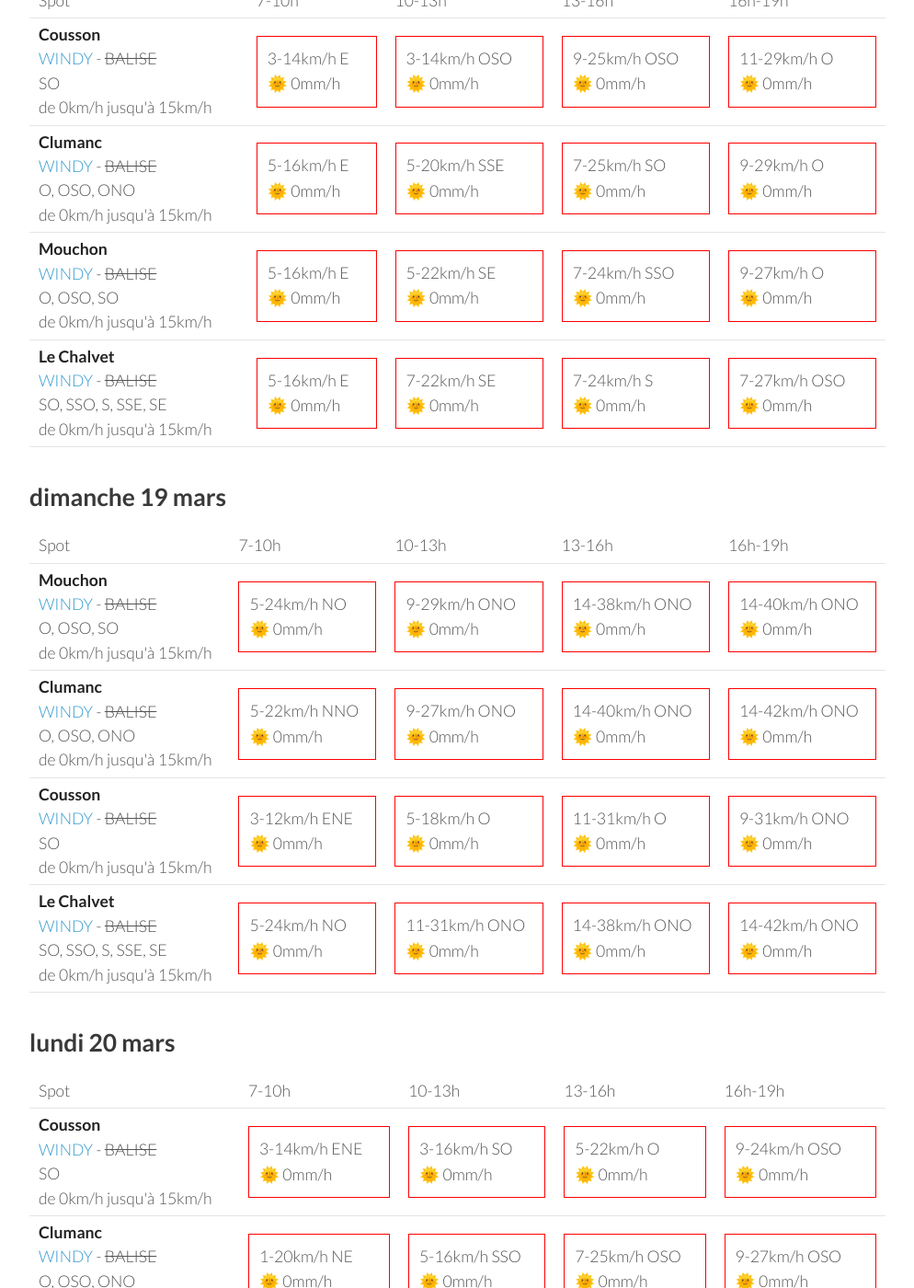
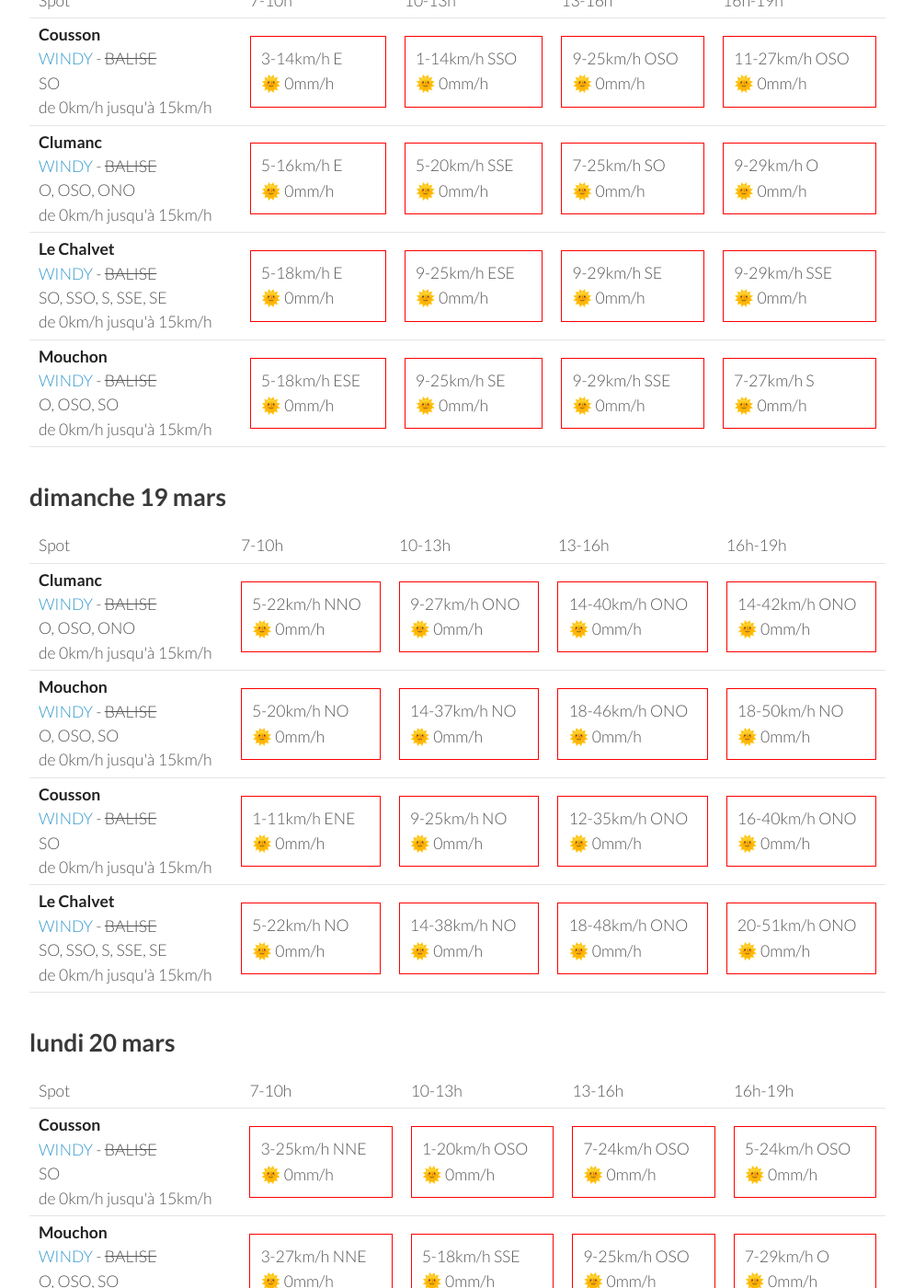
Before and after one commit to parapente-dans-le-nord/parapente-dans-le-nord.github.io, a Jekyll site: the page built from serre_poncon.markdown, in a window 1280 px wide and 1400 px high, scrolled down 2125 px. Shown: the whole window at 92% size, without its empty margins (26-1020 px from the left). Built offline with Jekyll 4.4.1, drawn with Linux system fonts in a browser that asks for light colours; some of the changed text lies outside the part shown.

Commit message:
update index.markdown

```diff
--- a/serre_poncon.markdown
+++ b/serre_poncon.markdown
@@ -133,8 +133,8 @@ page mise à jour le mercredi 15 mars 19:31
         <td><strong>Cousson</strong><br><a href="https://windy.com/44.054/6.240?43.940,6.241,10,m:eSAaglz">WINDY</a> - <span class="no-balise"> BALISE </span><br> <span class="vent-favorable">SO</span><br><span class="force-vent">de 0km/h jusqu'à 15km/h</span> </td>
 
             <td><div class="not-flyable"><p>5-11km/h SE</p><p>🌞 0mm/h</p></div></td>
-            <td><div class="not-flyable"><p>5-22km/h S</p><p>🌞 0mm/h</p></div></td>
-            <td><div class="not-flyable"><p>7-25km/h SSO</p><p>🌞 0mm/h</p></div></td>
+            <td><div class="not-flyable"><p>3-20km/h SSE</p><p>🌞 0mm/h</p></div></td>
+            <td><div class="not-flyable"><p>5-24km/h SSO</p><p>🌞 0mm/h</p></div></td>
             <td><div class="not-flyable"><p>9-27km/h SO</p><p>🌞 0mm/h</p></div></td>
 
 
@@ -143,9 +143,9 @@ page mise à jour le mercredi 15 mars 19:31
         <td><strong>Le Chalvet</strong><br><a href="https://windy.com/43.979/6.480?43.866,6.480,10,m:eSsaglX">WINDY</a> - <span class="no-balise"> BALISE </span><br> <span class="vent-favorable">SO, SSO, S, SSE, SE</span><br><span class="force-vent">de 0km/h jusqu'à 15km/h</span> </td>
 
             <td><div class="not-flyable"><p>9-12km/h E</p><p>🌞 0mm/h</p></div></td>
-            <td><div class="not-flyable"><p>11-31km/h ESE</p><p>🌞 0mm/h</p></div></td>
-            <td><div class="not-flyable"><p>9-31km/h SE</p><p>🌞 0mm/h</p></div></td>
+            <td><div class="not-flyable"><p>11-29km/h ESE</p><p>🌞 0mm/h</p></div></td>
             <td><div class="not-flyable"><p>9-29km/h SE</p><p>🌞 0mm/h</p></div></td>
+            <td><div class="not-flyable"><p>7-27km/h SSE</p><p>🌞 0mm/h</p></div></td>
 
 
     </tr>
@@ -153,9 +153,9 @@ page mise à jour le mercredi 15 mars 19:31
         <td><strong>Mouchon</strong><br><a href="https://windy.com/43.992/6.424?43.878,6.425,10,m:eSuaglR">WINDY</a> - <span class="no-balise"> BALISE </span><br> <span class="vent-favorable">O, OSO, SO</span><br><span class="force-vent">de 0km/h jusqu'à 15km/h</span> </td>
 
             <td><div class="not-flyable"><p>5-9km/h SSE</p><p>🌞 0mm/h</p></div></td>
-            <td><div class="not-flyable"><p>11-33km/h ESE</p><p>🌞 0mm/h</p></div></td>
-            <td><div class="not-flyable"><p>9-33km/h SE</p><p>🌞 0mm/h</p></div></td>
-            <td><div class="not-flyable"><p>9-27km/h SSE</p><p>🌞 0mm/h</p></div></td>
+            <td><div class="not-flyable"><p>11-31km/h ESE</p><p>🌞 0mm/h</p></div></td>
+            <td><div class="not-flyable"><p>7-31km/h SE</p><p>🌞 0mm/h</p></div></td>
+            <td><div class="not-flyable"><p>7-27km/h SSE</p><p>🌞 0mm/h</p></div></td>
 
 
     </tr>
@@ -189,9 +189,9 @@ page mise à jour le mercredi 15 mars 19:31
         <td><strong>Cousson</strong><br><a href="https://windy.com/44.054/6.240?43.940,6.241,10,m:eSAaglz">WINDY</a> - <span class="no-balise"> BALISE </span><br> <span class="vent-favorable">SO</span><br><span class="force-vent">de 0km/h jusqu'à 15km/h</span> </td>
 
             <td><div class="not-flyable"><p>3-14km/h E</p><p>🌞 0mm/h</p></div></td>
-            <td><div class="not-flyable"><p>3-14km/h OSO</p><p>🌞 0mm/h</p></div></td>
+            <td><div class="not-flyable"><p>1-14km/h SSO</p><p>🌞 0mm/h</p></div></td>
             <td><div class="not-flyable"><p>9-25km/h OSO</p><p>🌞 0mm/h</p></div></td>
-            <td><div class="not-flyable"><p>11-29km/h O</p><p>🌞 0mm/h</p></div></td>
+            <td><div class="not-flyable"><p>11-27km/h OSO</p><p>🌞 0mm/h</p></div></td>
 
 
     </tr>
@@ -206,22 +206,22 @@ page mise à jour le mercredi 15 mars 19:31
 
     </tr>
 <tr>
-        <td><strong>Mouchon</strong><br><a href="https://windy.com/43.992/6.424?43.878,6.425,10,m:eSuaglR">WINDY</a> - <span class="no-balise"> BALISE </span><br> <span class="vent-favorable">O, OSO, SO</span><br><span class="force-vent">de 0km/h jusqu'à 15km/h</span> </td>
+        <td><strong>Le Chalvet</strong><br><a href="https://windy.com/43.979/6.480?43.866,6.480,10,m:eSsaglX">WINDY</a> - <span class="no-balise"> BALISE </span><br> <span class="vent-favorable">SO, SSO, S, SSE, SE</span><br><span class="force-vent">de 0km/h jusqu'à 15km/h</span> </td>
 
-            <td><div class="not-flyable"><p>5-16km/h E</p><p>🌞 0mm/h</p></div></td>
-            <td><div class="not-flyable"><p>5-22km/h SE</p><p>🌞 0mm/h</p></div></td>
-            <td><div class="not-flyable"><p>7-24km/h SSO</p><p>🌞 0mm/h</p></div></td>
-            <td><div class="not-flyable"><p>9-27km/h O</p><p>🌞 0mm/h</p></div></td>
+            <td><div class="not-flyable"><p>5-18km/h E</p><p>🌞 0mm/h</p></div></td>
+            <td><div class="not-flyable"><p>9-25km/h ESE</p><p>🌞 0mm/h</p></div></td>
+            <td><div class="not-flyable"><p>9-29km/h SE</p><p>🌞 0mm/h</p></div></td>
+            <td><div class="not-flyable"><p>9-29km/h SSE</p><p>🌞 0mm/h</p></div></td>
 
 
     </tr>
 <tr>
-        <td><strong>Le Chalvet</strong><br><a href="https://windy.com/43.979/6.480?43.866,6.480,10,m:eSsaglX">WINDY</a> - <span class="no-balise"> BALISE </span><br> <span class="vent-favorable">SO, SSO, S, SSE, SE</span><br><span class="force-vent">de 0km/h jusqu'à 15km/h</span> </td>
+        <td><strong>Mouchon</strong><br><a href="https://windy.com/43.992/6.424?43.878,6.425,10,m:eSuaglR">WINDY</a> - <span class="no-balise"> BALISE </span><br> <span class="vent-favorable">O, OSO, SO</span><br><span class="force-vent">de 0km/h jusqu'à 15km/h</span> </td>
 
-            <td><div class="not-flyable"><p>5-16km/h E</p><p>🌞 0mm/h</p></div></td>
-            <td><div class="not-flyable"><p>7-22km/h SE</p><p>🌞 0mm/h</p></div></td>
-            <td><div class="not-flyable"><p>7-24km/h S</p><p>🌞 0mm/h</p></div></td>
-            <td><div class="not-flyable"><p>7-27km/h OSO</p><p>🌞 0mm/h</p></div></td>
+            <td><div class="not-flyable"><p>5-18km/h ESE</p><p>🌞 0mm/h</p></div></td>
+            <td><div class="not-flyable"><p>9-25km/h SE</p><p>🌞 0mm/h</p></div></td>
+            <td><div class="not-flyable"><p>9-29km/h SSE</p><p>🌞 0mm/h</p></div></td>
+            <td><div class="not-flyable"><p>7-27km/h S</p><p>🌞 0mm/h</p></div></td>
 
 
     </tr>
@@ -242,16 +242,6 @@ page mise à jour le mercredi 15 mars 19:31
       <td>16h-19h</td>
     </tr>
 <tr>
-        <td><strong>Mouchon</strong><br><a href="https://windy.com/43.992/6.424?43.878,6.425,10,m:eSuaglR">WINDY</a> - <span class="no-balise"> BALISE </span><br> <span class="vent-favorable">O, OSO, SO</span><br><span class="force-vent">de 0km/h jusqu'à 15km/h</span> </td>
-
-            <td><div class="not-flyable"><p>5-24km/h NO</p><p>🌞 0mm/h</p></div></td>
-            <td><div class="not-flyable"><p>9-29km/h ONO</p><p>🌞 0mm/h</p></div></td>
-            <td><div class="not-flyable"><p>14-38km/h ONO</p><p>🌞 0mm/h</p></div></td>
-            <td><div class="not-flyable"><p>14-40km/h ONO</p><p>🌞 0mm/h</p></div></td>
-
-
-    </tr>
-<tr>
         <td><strong>Clumanc</strong><br><a href="https://windy.com/44.027/6.402?43.914,6.403,10,m:eSxaglP">WINDY</a> - <span class="no-balise"> BALISE </span><br> <span class="vent-favorable">O, OSO, ONO</span><br><span class="force-vent">de 0km/h jusqu'à 15km/h</span> </td>
 
             <td><div class="not-flyable"><p>5-22km/h NNO</p><p>🌞 0mm/h</p></div></td>
@@ -262,22 +252,32 @@ page mise à jour le mercredi 15 mars 19:31
 
     </tr>
 <tr>
+        <td><strong>Mouchon</strong><br><a href="https://windy.com/43.992/6.424?43.878,6.425,10,m:eSuaglR">WINDY</a> - <span class="no-balise"> BALISE </span><br> <span class="vent-favorable">O, OSO, SO</span><br><span class="force-vent">de 0km/h jusqu'à 15km/h</span> </td>
+
+            <td><div class="not-flyable"><p>5-20km/h NO</p><p>🌞 0mm/h</p></div></td>
+            <td><div class="not-flyable"><p>14-37km/h NO</p><p>🌞 0mm/h</p></div></td>
+            <td><div class="not-flyable"><p>18-46km/h ONO</p><p>🌞 0mm/h</p></div></td>
+            <td><div class="not-flyable"><p>18-50km/h NO</p><p>🌞 0mm/h</p></div></td>
+
+
+    </tr>
+<tr>
         <td><strong>Cousson</strong><br><a href="https://windy.com/44.054/6.240?43.940,6.241,10,m:eSAaglz">WINDY</a> - <span class="no-balise"> BALISE </span><br> <span class="vent-favorable">SO</span><br><span class="force-vent">de 0km/h jusqu'à 15km/h</span> </td>
 
-            <td><div class="not-flyable"><p>3-12km/h ENE</p><p>🌞 0mm/h</p></div></td>
-            <td><div class="not-flyable"><p>5-18km/h O</p><p>🌞 0mm/h</p></div></td>
-            <td><div class="not-flyable"><p>11-31km/h O</p><p>🌞 0mm/h</p></div></td>
-            <td><div class="not-flyable"><p>9-31km/h ONO</p><p>🌞 0mm/h</p></div></td>
+            <td><div class="not-flyable"><p>1-11km/h ENE</p><p>🌞 0mm/h</p></div></td>
+            <td><div class="not-flyable"><p>9-25km/h NO</p><p>🌞 0mm/h</p></div></td>
+            <td><div class="not-flyable"><p>12-35km/h ONO</p><p>🌞 0mm/h</p></div></td>
+            <td><div class="not-flyable"><p>16-40km/h ONO</p><p>🌞 0mm/h</p></div></td>
 
 
     </tr>
 <tr>
         <td><strong>Le Chalvet</strong><br><a href="https://windy.com/43.979/6.480?43.866,6.480,10,m:eSsaglX">WINDY</a> - <span class="no-balise"> BALISE </span><br> <span class="vent-favorable">SO, SSO, S, SSE, SE</span><br><span class="force-vent">de 0km/h jusqu'à 15km/h</span> </td>
 
-            <td><div class="not-flyable"><p>5-24km/h NO</p><p>🌞 0mm/h</p></div></td>
-            <td><div class="not-flyable"><p>11-31km/h ONO</p><p>🌞 0mm/h</p></div></td>
-            <td><div class="not-flyable"><p>14-38km/h ONO</p><p>🌞 0mm/h</p></div></td>
-            <td><div class="not-flyable"><p>14-42km/h ONO</p><p>🌞 0mm/h</p></div></td>
+            <td><div class="not-flyable"><p>5-22km/h NO</p><p>🌞 0mm/h</p></div></td>
+            <td><div class="not-flyable"><p>14-38km/h NO</p><p>🌞 0mm/h</p></div></td>
+            <td><div class="not-flyable"><p>18-48km/h ONO</p><p>🌞 0mm/h</p></div></td>
+            <td><div class="not-flyable"><p>20-51km/h ONO</p><p>🌞 0mm/h</p></div></td>
 
 
     </tr>
@@ -300,10 +300,20 @@ page mise à jour le mercredi 15 mars 19:31
 <tr>
         <td><strong>Cousson</strong><br><a href="https://windy.com/44.054/6.240?43.940,6.241,10,m:eSAaglz">WINDY</a> - <span class="no-balise"> BALISE </span><br> <span class="vent-favorable">SO</span><br><span class="force-vent">de 0km/h jusqu'à 15km/h</span> </td>
 
-            <td><div class="not-flyable"><p>3-14km/h ENE</p><p>🌞 0mm/h</p></div></td>
-            <td><div class="not-flyable"><p>3-16km/h SO</p><p>🌞 0mm/h</p></div></td>
-            <td><div class="not-flyable"><p>5-22km/h O</p><p>🌞 0mm/h</p></div></td>
-            <td><div class="not-flyable"><p>9-24km/h OSO</p><p>🌞 0mm/h</p></div></td>
+            <td><div class="not-flyable"><p>3-25km/h NNE</p><p>🌞 0mm/h</p></div></td>
+            <td><div class="not-flyable"><p>1-20km/h OSO</p><p>🌞 0mm/h</p></div></td>
+            <td><div class="not-flyable"><p>7-24km/h OSO</p><p>🌞 0mm/h</p></div></td>
+            <td><div class="not-flyable"><p>5-24km/h OSO</p><p>🌞 0mm/h</p></div></td>
+
+
+    </tr>
+<tr>
+        <td><strong>Mouchon</strong><br><a href="https://windy.com/43.992/6.424?43.878,6.425,10,m:eSuaglR">WINDY</a> - <span class="no-balise"> BALISE </span><br> <span class="vent-favorable">O, OSO, SO</span><br><span class="force-vent">de 0km/h jusqu'à 15km/h</span> </td>
+
+            <td><div class="not-flyable"><p>3-27km/h NNE</p><p>🌞 0mm/h</p></div></td>
+            <td><div class="not-flyable"><p>5-18km/h SSE</p><p>🌞 0mm/h</p></div></td>
+            <td><div class="not-flyable"><p>9-25km/h OSO</p><p>🌞 0mm/h</p></div></td>
+            <td><div class="not-flyable"><p>7-29km/h O</p><p>🌞 0mm/h</p></div></td>
 
 
     </tr>
@@ -320,20 +330,10 @@ page mise à jour le mercredi 15 mars 19:31
 <tr>
         <td><strong>Le Chalvet</strong><br><a href="https://windy.com/43.979/6.480?43.866,6.480,10,m:eSsaglX">WINDY</a> - <span class="no-balise"> BALISE </span><br> <span class="vent-favorable">SO, SSO, S, SSE, SE</span><br><span class="force-vent">de 0km/h jusqu'à 15km/h</span> </td>
 
-            <td><div class="not-flyable"><p>3-20km/h N</p><p>🌞 0mm/h</p></div></td>
-            <td><div class="not-flyable"><p>3-16km/h S</p><p>🌞 0mm/h</p></div></td>
-            <td><div class="not-flyable"><p>7-24km/h OSO</p><p>🌞 0mm/h</p></div></td>
-            <td><div class="not-flyable"><p>11-29km/h OSO</p><p>🌞 0mm/h</p></div></td>
-
-
-    </tr>
-<tr>
-        <td><strong>Mouchon</strong><br><a href="https://windy.com/43.992/6.424?43.878,6.425,10,m:eSuaglR">WINDY</a> - <span class="no-balise"> BALISE </span><br> <span class="vent-favorable">O, OSO, SO</span><br><span class="force-vent">de 0km/h jusqu'à 15km/h</span> </td>
-
-            <td><div class="not-flyable"><p>3-20km/h NNE</p><p>🌞 0mm/h</p></div></td>
-            <td><div class="not-flyable"><p>3-16km/h SSO</p><p>🌞 0mm/h</p></div></td>
-            <td><div class="not-flyable"><p>7-24km/h OSO</p><p>🌞 0mm/h</p></div></td>
-            <td><div class="not-flyable"><p>11-27km/h OSO</p><p>🌞 0mm/h</p></div></td>
+            <td><div class="not-flyable"><p>3-27km/h N</p><p>🌞 0mm/h</p></div></td>
+            <td><div class="not-flyable"><p>5-20km/h SE</p><p>🌞 0mm/h</p></div></td>
+            <td><div class="not-flyable"><p>7-25km/h SO</p><p>🌞 0mm/h</p></div></td>
+            <td><div class="not-flyable"><p>9-29km/h O</p><p>🌞 0mm/h</p></div></td>
 
 
     </tr>
```
Also changed, not shown: other parts of serre_poncon.markdown (+1 -1 lines).
